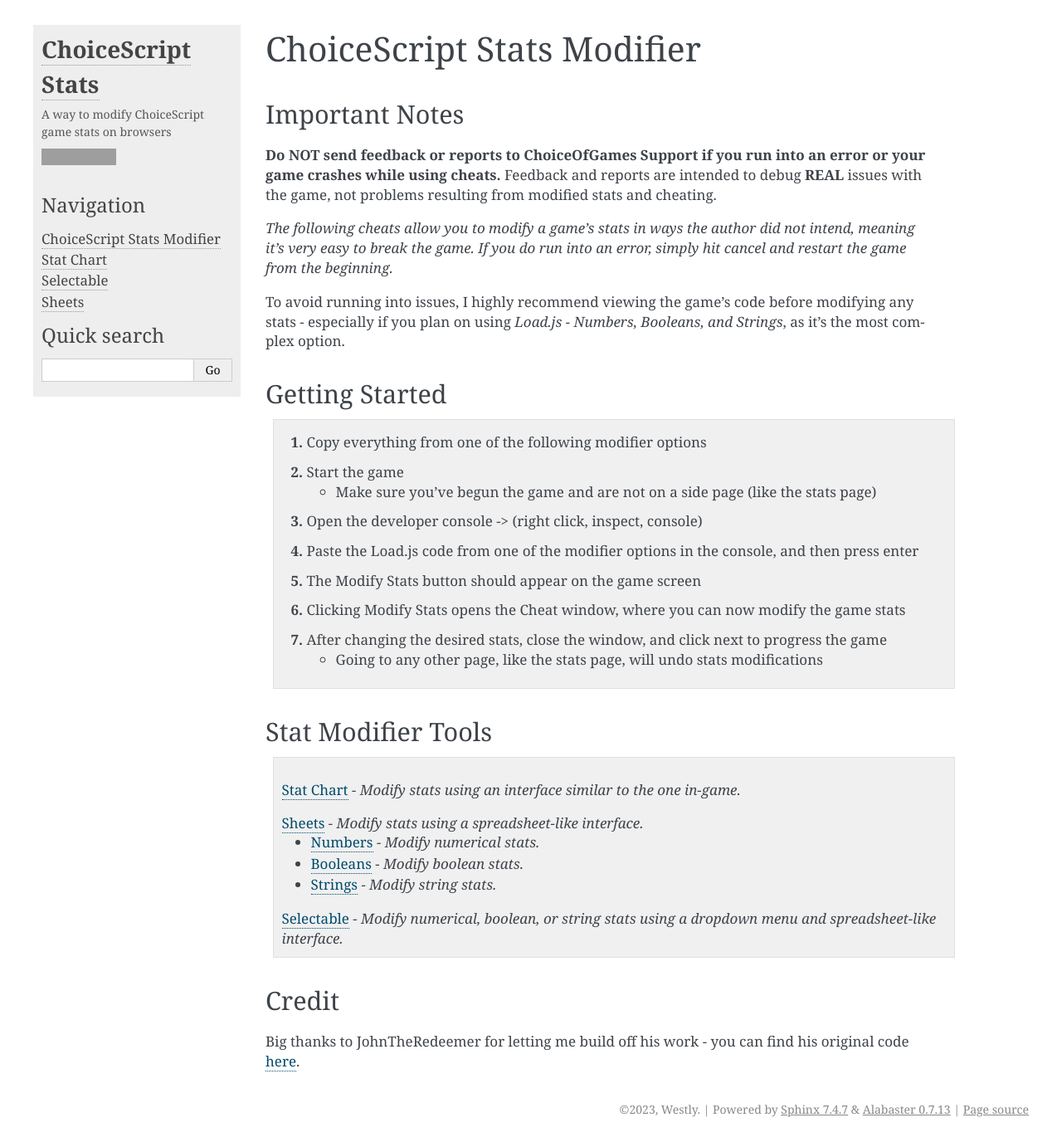
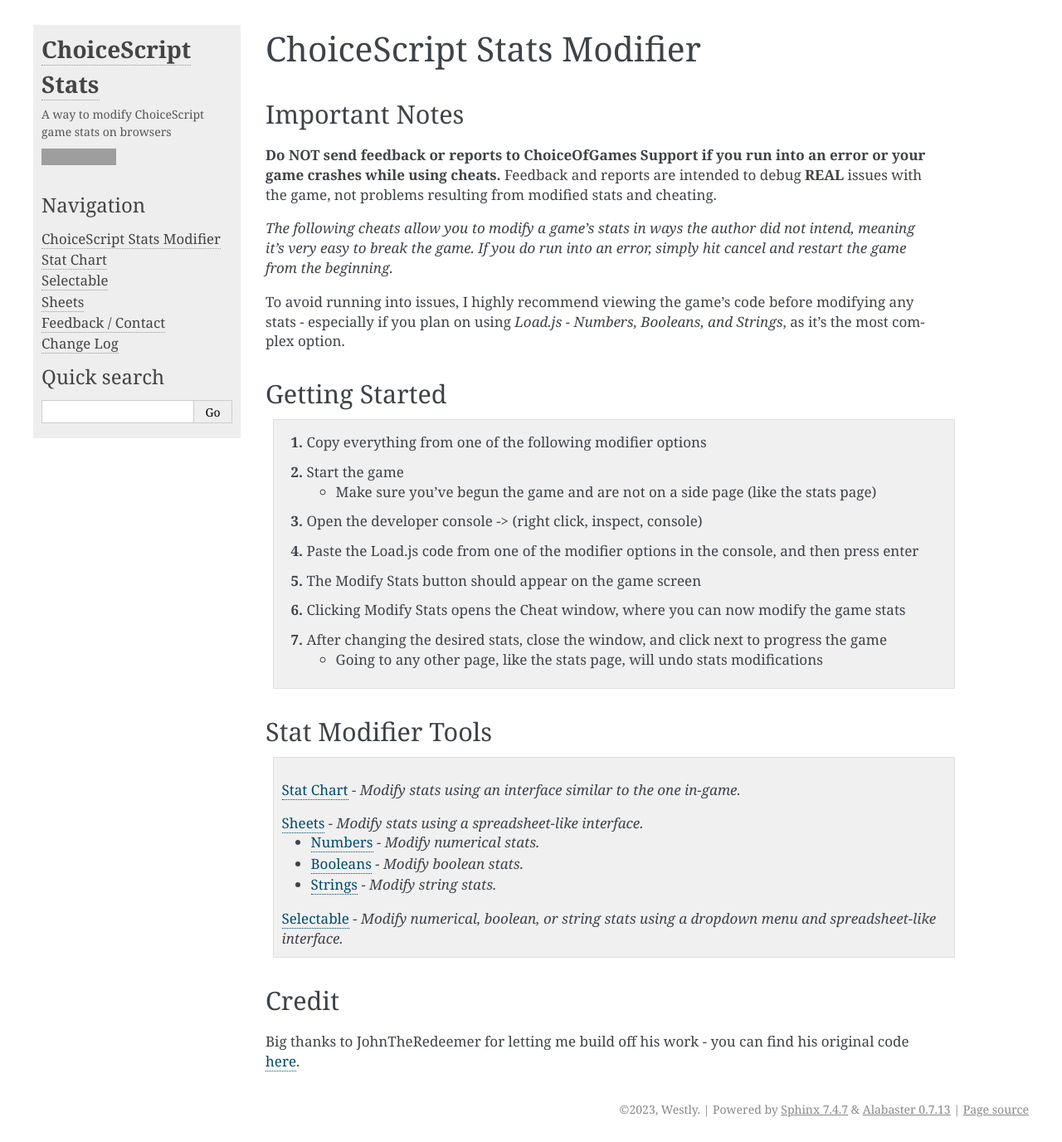
Before and after one commit to WestlyDust/ChoiceScript_Stats_Modifier, a Sphinx documentation site: the page built from docs/index.rst, in a window 1280 px wide and 1376 px high. Shown: the whole window at 83% size. Built offline with Sphinx 7.4.7, drawn with Linux system fonts in a browser that asks for light colours; grey boxes are pictures that could not be loaded.

Commit message:
added pages

```diff
--- /dev/null
+++ b/docs/changelog.rst
@@ -0,0 +1,4 @@
+..  _rest-changelog:
+
+Change Log
+===========================
--- /dev/null
+++ b/docs/feedback.rst
@@ -0,0 +1,4 @@
+..  _rest-feedback:
+
+Feedback / Contact
+===========================
--- a/docs/index.rst
+++ b/docs/index.rst
@@ -60,6 +60,8 @@
    cheatstatcharts.rst
    cheatselectable.rst
    cheatsheets.rst
+   feedback.rst
+   changelog.rst
 
 Credit
 ------
```
